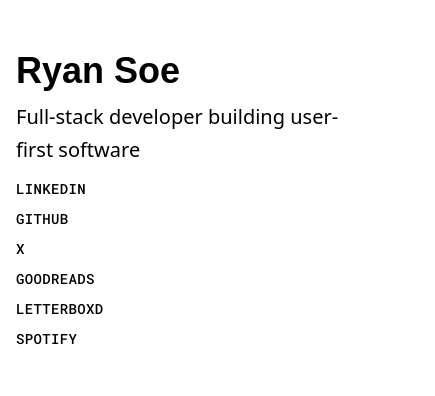
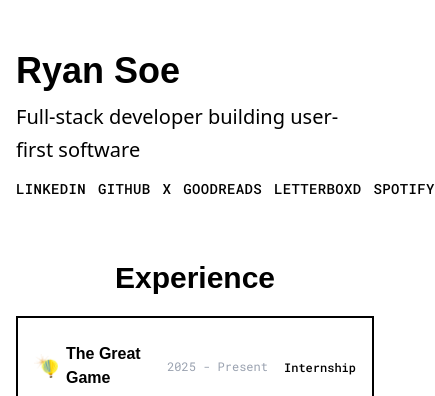
Before and after one commit to ryansoe/ryan-portfolio, a Next.js app: page / in a window 390 px wide. Shown: the top 396 px of the page, 435 px wide, since content can reach past the window. Built offline with nearby package versions, Linux system fonts and the light colour scheme; a web font is replaced by a local one.

Commit message:
feat: changed the way links are displayed on mobile

```diff
--- a/src/components/HeroSection.tsx
+++ b/src/components/HeroSection.tsx
@@ -51,7 +51,7 @@ const HeroSection = () => {
           {personalInfo.description}
         </p>
 
-        <div className="flex flex-col sm:flex-row justify-start gap-4 sm:gap-6 font-roboto-mono">
+        <div className="flex flex-row justify-start gap-3 sm:gap-6 font-roboto-mono">
           {personalInfo.links.map((link, index) => (
             <a
               key={index}
```
